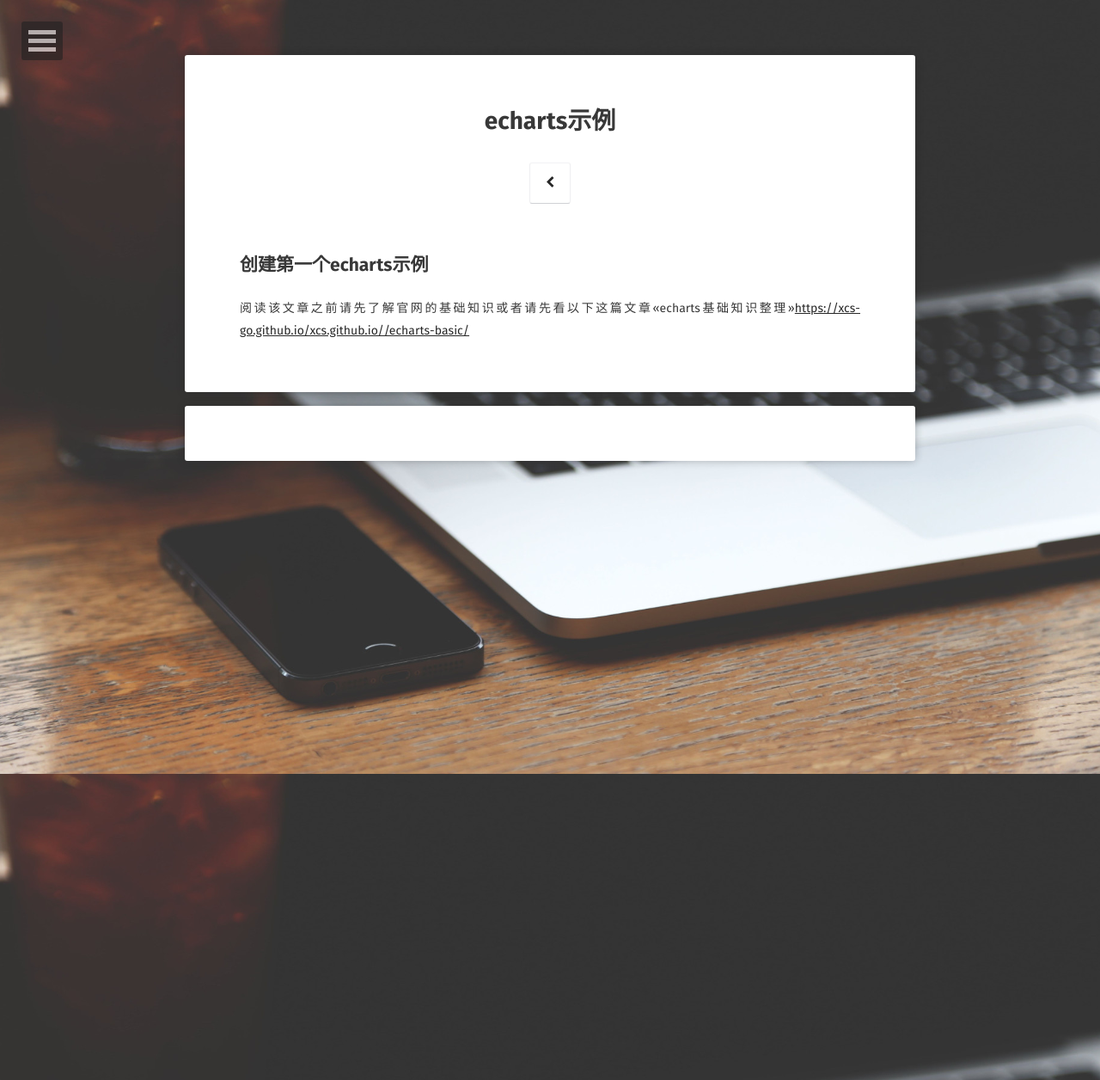
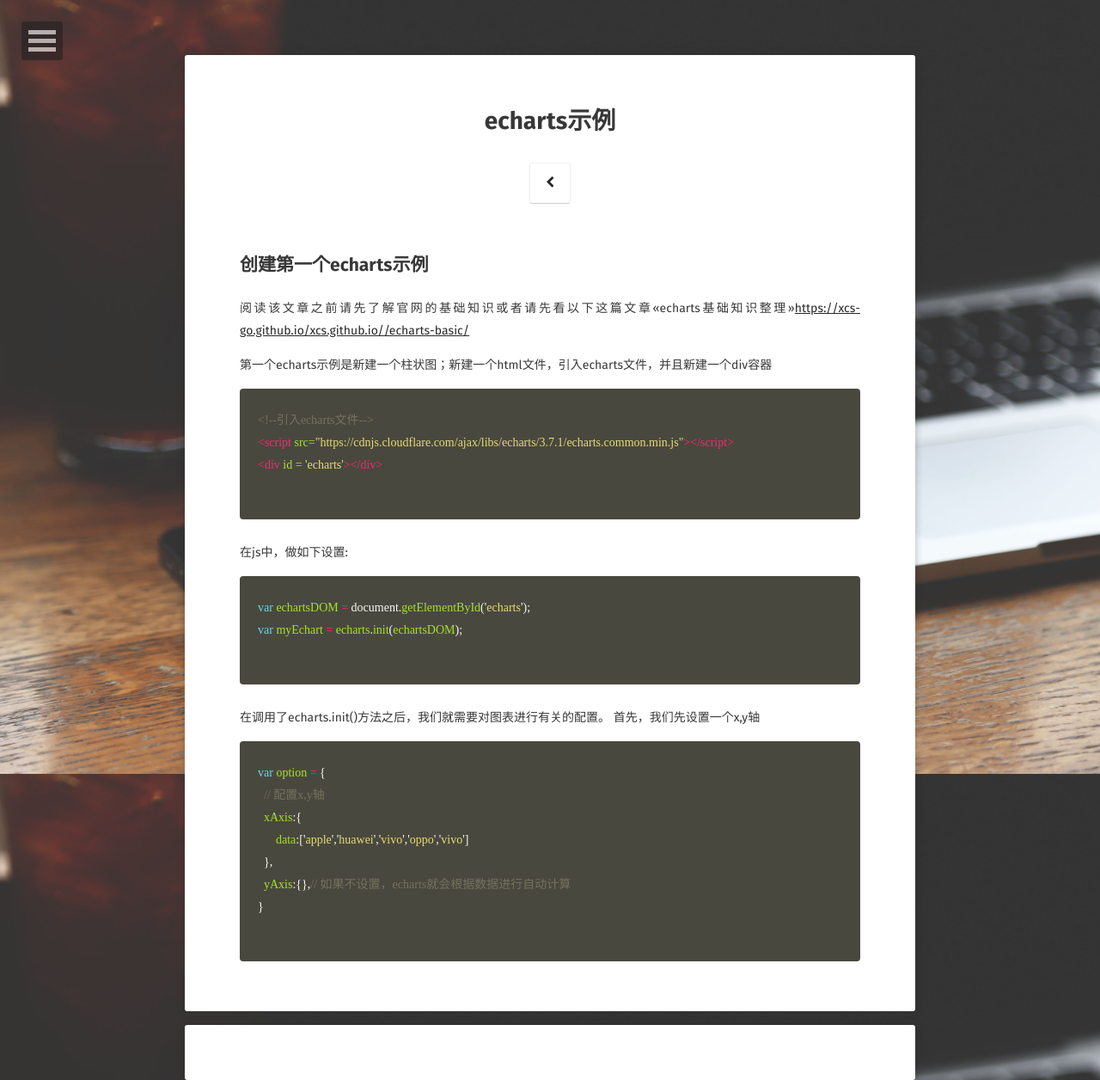
Before and after one commit to xcs-go/xcs.github.io, a Jekyll site: the page built from _posts/2017-10-9-echart-instance01.md, in a window 1280 px wide. Shown: the whole page at 86% size. Built offline with Jekyll 4.4.1, drawn with Linux system fonts in a browser that asks for light colours; some web fonts are replaced; comment, search, counter and statistics services are not loaded.

Commit message:
echarts案例

```diff
--- a/_posts/2017-10-9-echart-instance01.md
+++ b/_posts/2017-10-9-echart-instance01.md
@@ -9,3 +9,27 @@ category: echarts
 ---
 ## 创建第一个echarts示例
   阅读该文章之前请先了解官网的基础知识或者请先看以下这篇文章<<echarts基础知识整理>><https://xcs-go.github.io/xcs.github.io//echarts-basic/>
+
+  第一个echarts示例是新建一个柱状图；新建一个html文件，引入echarts文件，并且新建一个div容器
+  {% highlight html %}
+  <!--引入echarts文件-->
+  <script src="https://cdnjs.cloudflare.com/ajax/libs/echarts/3.7.1/echarts.common.min.js"></script>
+  <div id = 'echarts'></div>
+  {% endhighlight %}
+
+  在js中，做如下设置:
+  {% highlight javascript %}
+  var echartsDOM = document.getElementById('echarts');
+  var myEchart = echarts.init(echartsDOM);
+  {% endhighlight %}
+  在调用了echarts.init()方法之后，我们就需要对图表进行有关的配置。
+  首先，我们先设置一个x,y轴
+  {% highlight javascript %}
+  var option = {
+    // 配置x,y轴
+    xAxis:{
+        data:['apple','huawei','vivo','oppo','vivo']
+    },
+    yAxis:{},// 如果不设置，echarts就会根据数据进行自动计算
+  }
+  {% endhighlight %}
```
